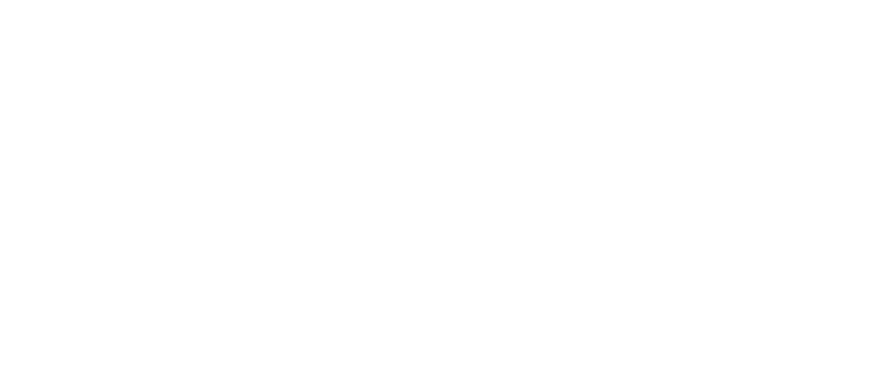
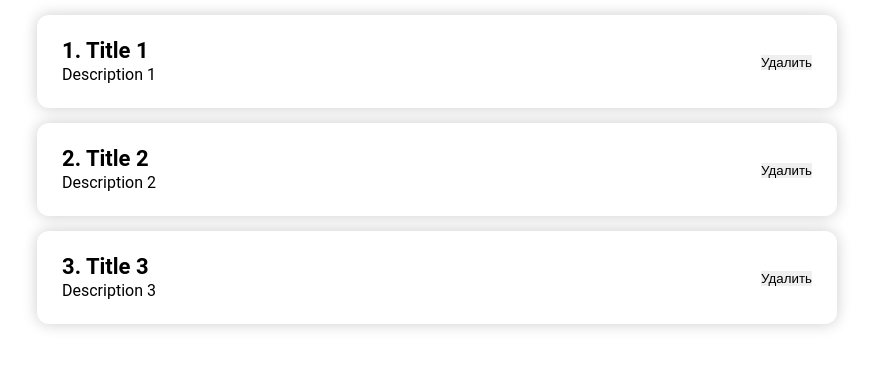
Before and after one commit to Geletsky/react-post-app, a React (Create React App) app: page / in a window 1280 px wide. Shown: the top 368 px of the page, without its empty margins (203-1076 px from the left). Built offline with nearby package versions, Linux system fonts and the light colour scheme.

Commit message:
Added PostItem component

```diff
--- a/src/App.js
+++ b/src/App.js
@@ -1,10 +1,19 @@
-import React from "react";
+import React, { useState } from "react";
+import './styles/App.css'
+import PostItem from "./components/PostItem";
 
 function App() {
-  return (
-    <div className="App">
-    </div>
-  );
+	const [posts, setPosts] = useState([
+		{ id: 1, title: 'Title 1', body: 'Description 1' },
+		{ id: 2, title: 'Title 2', body: 'Description 2' },
+		{ id: 3, title: 'Title 3', body: 'Description 3' },
+	])
+
+	return (
+		<div className="App">
+			{posts.map(post => <PostItem post={post} key={post.id} />)}
+		</div>
+	);
 }
 
 export default App;
--- /dev/null
+++ b/src/components/PostItem.jsx
@@ -0,0 +1,15 @@
+import React from 'react'
+
+export default function PostItem(props) {
+  return (
+	  <div className="post">
+		  <div className="post__content">
+			  <h2 className="post__title">{props.post.id}. {props.post.title}</h2>
+			  <div className="post__text">{props.post.body}</div>
+		  </div>
+		  <div className="post__buttons">
+			  <button className="post__button">Удалить</button>
+		  </div>
+	  </div>
+  )
+}
--- /dev/null
+++ b/src/styles/App.css
@@ -0,0 +1,76 @@
+/* Normalize css */
+*,
+*:before,
+*:after {
+  padding: 0;
+  margin: 0;
+  border: 0;
+  box-sizing: border-box;
+}
+
+a {
+  text-decoration: none;
+}
+
+li,
+ol,
+ul {
+  list-style: none;
+}
+
+img {
+  vertical-align: top;
+}
+
+h1,
+h2,
+h3,
+h4,
+h5,
+h6 {
+  margin: 0;
+  padding: 0;
+}
+
+html,
+body {
+  height: 100%;
+  line-height: 1;
+}
+/* ===================== */
+@import url("https://fonts.googleapis.com/css?family=Roboto:100,100italic,300,300italic,regular,italic,500,500italic,700,700italic,900,900italic");
+
+body {
+  font-family: "Roboto", sans-serif;
+}
+
+#root {
+  display: flex;
+  justify-content: center;
+}
+
+.App {
+  width: 800px;
+}
+
+.post {
+  margin: 15px 0px 0px 0px;
+  padding: 25px;
+
+  display: flex;
+  align-items: center;
+  justify-content: space-between;
+
+  background: #fff;
+  border-radius: 12px;
+  box-shadow: 0px 0px 15px rgba(0, 0, 0, 0.2);
+}
+
+.post__title {
+  font-size: 22px;
+  margin: 0px 0px 5px 0px;
+}
+
+.post__text {
+  font-size: 16px;
+}
```
